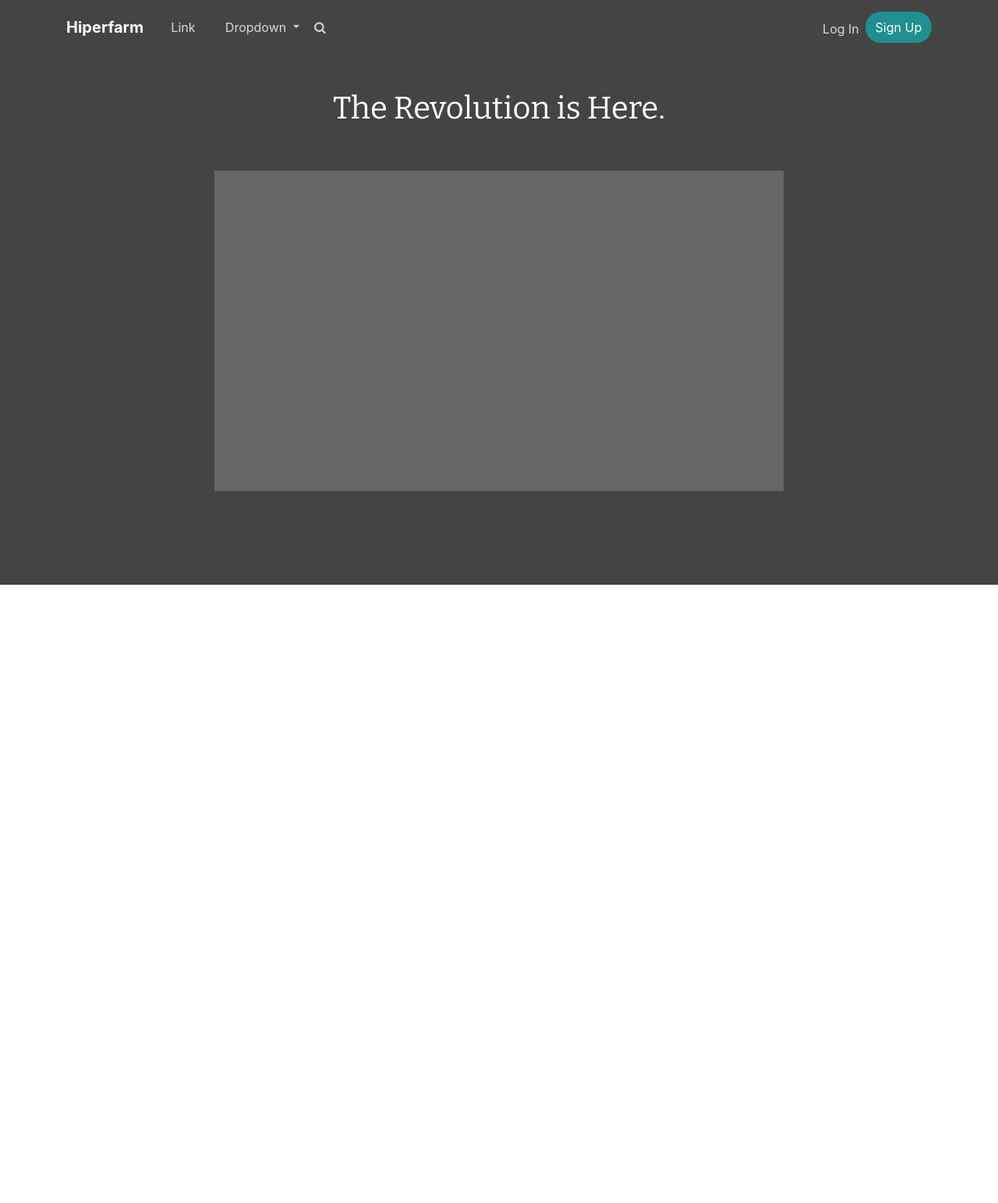
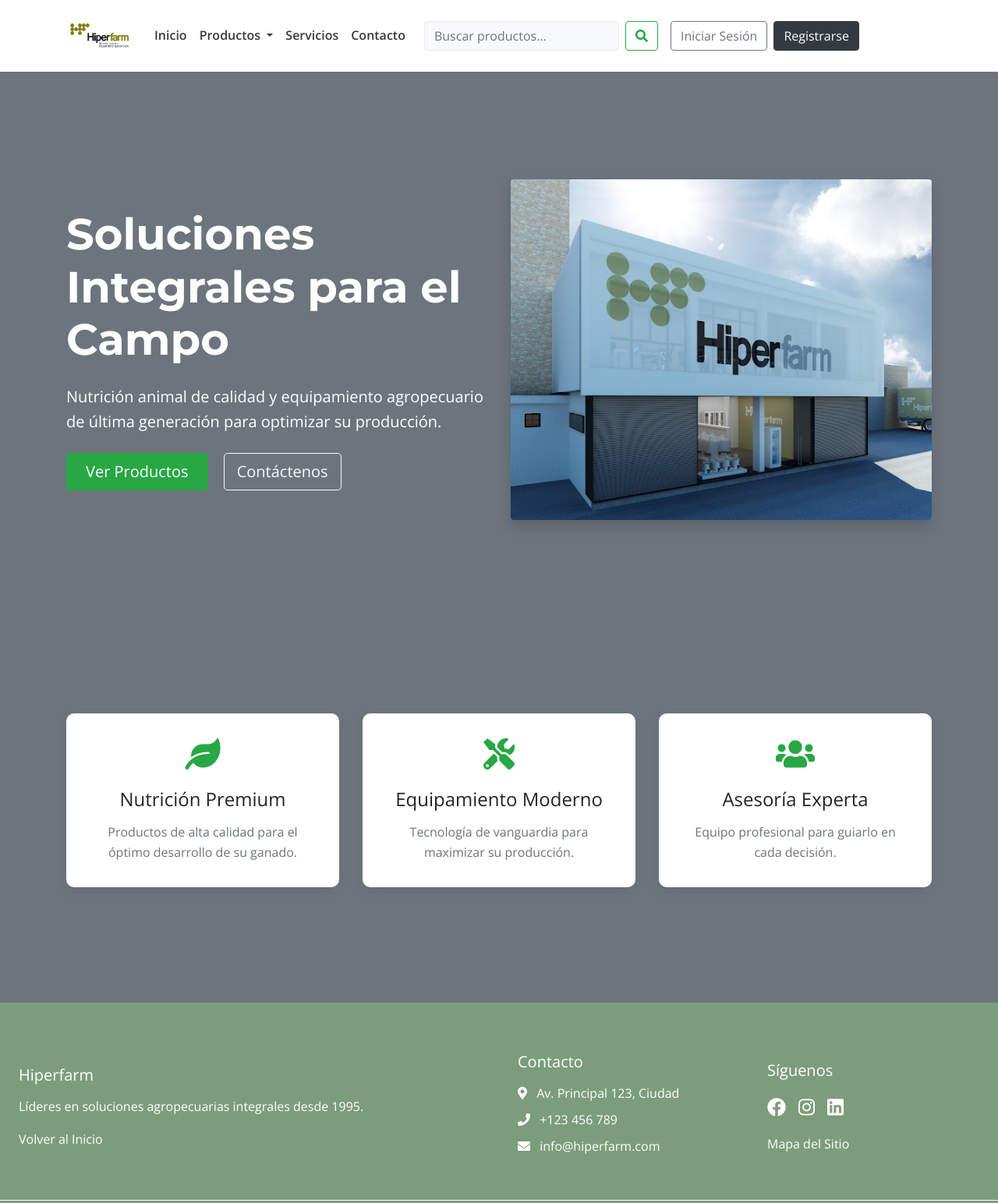
Before and after one commit to Juliogarort/HiperFarm, a plain HTML site: page index.html in a window 1280 px wide. Shown: the top 1543 px of the page at 78% size. Before the commit the page ends 800 px from the top, so only its background shows below. Drawn offline with nearby package versions, Linux system fonts and the light colour scheme.

Commit message:
desarrollo inicial

```diff
--- a/Css/style.css
+++ b/Css/style.css
@@ -1,166 +1,194 @@
-.header-dark {
-    background:url(../../assets/img/mountain_bg.jpg) #444;
-    background-size:cover;
-    padding-bottom:80px;
+/* Estilos generales */
+body {
+  font-family: 'Open Sans', sans-serif;
+  line-height: 1.6;
+  background-color: #f0f0f0; /* Fondo más oscuro */
+}
+h1, h2, h3, h4, h5, h6 {
+  font-family: 'Montserrat', sans-serif;
 }
 
-  @media (min-width:768px) {
-    .header-dark {
-      padding-bottom:120px;
+/* Fondo del contenido principal */
+.content-main {
+  background-color: #6c757d;
+  padding-top: 20px;
+  padding-bottom: 20px;
+}
+
+/* Header y Navegación */
+.header-main {
+  background-color: #6c757d;
+  background-size: cover;
+  background-position: center;
+  position: relative;
+}
+.navbar {
+  padding: 1rem 0;
+  transition: all 0.3s ease;
+  background-color: #fff;
+}
+.navbar.scrolled {
+  box-shadow: 0 2px 10px rgba(0, 0, 0, 0.1);
+}
+.nav-link {
+  font-weight: 600;
+  transition: color 0.3s ease;
+}
+.search-form {
+  position: relative;
+  max-width: 300px;
+}
+.search-form input {
+  padding-right: 40px;
+  background-color: #f8f9fa;
+  border: 1px solid #e9ecef;
+}
+.search-form .search-icon {
+  position: absolute;
+  right: 10px;
+  top: 50%;
+  transform: translateY(-50%);
+  color: #6c757d;
+}
+
+/* Logo Responsive */
+.navbar-brand img {
+  height: 50px;
+  transition: height 0.3s ease;
+}
+@media (max-width: 991.98px) {
+  .navbar-brand img {
+    height: 80px;
   }
 }
 
-  .header-dark .navbar {
-    background:transparent;
-    padding-top:0;
-    padding-bottom:0;
-    color:#fff;
-    border-radius:0;
-    box-shadow:none;
-    border:none;
+/* Alineación del header */
+.mobile-header {
+  flex-direction: column;
+  align-items: center;
+  justify-content: center;
 }
-
-  @media (min-width:768px) {
-    .header-dark .navbar {
-      padding-top:.75rem;
-      padding-bottom:.75rem;
+@media (min-width: 992px) {
+  .mobile-header {
+    align-items: flex-start; /* Alineación a la izquierda en pantallas grandes */
   }
 }
 
-  .header-dark .navbar .navbar-brand {
-    font-weight:bold;
-    color:inherit;
+/* Hero Section */
+.hero-section {
+  background-color: #6c757d;
+  padding: 160px 0 100px;
+  margin-top: 70px; /* Altura del header */
+}
+@media (max-width: 991.98px) {
+  .hero-section {
+    margin-top: 100px; /* Ajuste para dispositivos móviles y tablets */
+  }
+}
+.hero-section h1 {
+  font-size: 3.5rem;
+  font-weight: 700;
+}
+.hero-image img {
+  box-shadow: 0 10px 30px rgba(0, 0, 0, 0.2);
 }
 
-  .header-dark .navbar .navbar-brand:hover {
-    color:#f0f0f0;
+/* Features Section */
+.features-section {
+  background-color: #6c757d;
+  padding: 80px 0;
+}
+.feature-card {
+  height: 100%;
+  text-align: center;
+  padding: 2rem;
+  background-color: #fff;
+  border-radius: 10px;
+  box-shadow: 0 5px 15px rgba(0, 0, 0, 0.05);
+  transition: transform 0.3s ease;
+}
+.feature-card:hover {
+  transform: translateY(-5px);
+}
+.feature-card i {
+  font-size: 2.5rem;
+  margin-bottom: 1.5rem;
 }
 
-  .header-dark .navbar .navbar-collapse span {
-    margin-top:5px;
+/* Footer */
+.footer-main {
+  background-color: #7C9D7B; /* Color de fondo personalizado */
+  color: #fff; /* Texto blanco */
+  padding: 40px 0 20px; /* Espaciado interno */
 }
 
-  .header-dark .navbar .navbar-collapse span .login {
-    color:#d9d9d9;
-    margin-right:.5rem;
-    text-decoration:none;
+/* Títulos del footer */
+.footer-main h4 {
+  font-size: 1.25rem;
+  margin-bottom: 1rem;
 }
 
-  .header-dark .navbar .navbar-collapse span .login:hover {
-    color:#fff;
+/* Enlaces del footer */
+.footer-main a {
+  color: #adb5bd; /* Color de enlace gris claro */
+  transition: color 0.3s ease;
+}
+.footer-main a:hover {
+  color: #f8f9fa; /* Color de enlace blanco al pasar el mouse */
 }
 
-  .header-dark .navbar .navbar-toggler {
-    border-color:#747474;
+/* Iconos de redes sociales */
+.social-links a {
+  font-size: 1.5rem;
+  transition: color 0.3s ease;
+}
+.social-links a:hover {
+  color: #007bff; /* Azul al pasar el mouse */
 }
 
-  .header-dark .navbar .navbar-toggler:hover, .header-dark .navbar-toggler:focus {
-    background:none;
+/* Lista de contacto */
+.contact-info {
+  list-style: none;
+  padding: 0;
+  margin: 0;
+}
+.contact-info li {
+  margin-bottom: 0.5rem;
+}
+.contact-info i {
+  margin-right: 0.5rem;
 }
 
-  .header-dark .navbar .navbar-toggler {
-    color:#eee;
+/* Alineación responsive */
+@media (max-width: 991.98px) {
+  .footer-main .col-lg-6,
+  .footer-main .col-lg-3 {
+    text-align: center; /* Centrar contenido en pantallas pequeñas */
   }
-
-  .header-dark .navbar .navbar-collapse, .header-dark .navbar .form-inline {
-    border-color:#636363;
-  }
-
-  @media (min-width: 992px) {
-    .header-dark .navbar.navbar .navbar-nav .nav-link {
-      padding-left:1.2rem;
-      padding-right:1.2rem;
+  .footer-main .social-links {
+    justify-content: center; /* Centrar redes sociales */
   }
 }
 
-  .header-dark .navbar.navbar-dark .navbar-nav .nav-link {
-    color:#d9d9d9;
+/* Derechos de autor */
+.footer-main small {
+  font-size: 0.875rem;
+  color: #adb5bd; /* Gris claro */
 }
 
-  .header-dark .navbar.navbar-dark .navbar-nav .nav-link:focus, .header-dark .navbar.navbar-dark .navbar-nav .nav-link:hover {
-    color:#fcfeff !important;
-    background-color:transparent;
+/* Responsive */
+@media (max-width: 991.98px) {
+  .hero-section {
+    padding: 120px 0 60px;
   }
-
-  .header-dark .navbar .navbar-nav > li > .dropdown-menu {
-    margin-top:-5px;
-    box-shadow:0 4px 8px rgba(0,0,0,.1);
-    background-color:#fff;
-    border-radius:2px;
+  .hero-section h1 {
+    font-size: 2.5rem;
   }
-
-  .header-dark .navbar .dropdown-menu .dropdown-item:focus, .header-dark .navbar .dropdown-menu .dropdown-item {
-    line-height:2;
-    font-size:14px;
-    color:#37434d;
+  .nav-buttons {
+    margin-top: 1rem;
   }
-
-  .header-dark .navbar .dropdown-menu .dropdown-item:focus, .header-dark .navbar .dropdown-menu .drodown-item:hover {
-    background:#ebeff1;
-  }
-
-  .header-dark .navbar .action-button, .header-dark .navbar .action-button:active {
-    background:#208f8f;
-    border-radius:20px;
-    font-size:inherit;
-    color:#fff;
-    box-shadow:none;
-    border:none;
-    text-shadow:none;
-    padding:.5rem .8rem;
-    transition:background-color 0.25s;
-  }
-
-  .header-dark .navbar .action-button:hover {
-    background:#269d9d;
-  }
-
-  .header-dark .navbar .form-inline label {
-    color:#ccc;
-  }
-
-  .header-dark .navbar .form-inline .search-field {
-    display:inline-block;
-    width:80%;
-    background:none;
-    border:none;
-    border-bottom:1px solid transparent;
-    border-radius:0;
-    color:#ccc;
-    box-shadow:none;
-    color:inherit;
-    transition:border-bottom-color 0.3s;
-  }
-
-  .header-dark .navbar .form-inline .search-field:focus {
-    border-bottom:1px solid #ccc;
-  }
-
-  .header-dark .hero {
-    margin-top:60px;
-  }
-
-  @media (min-width:768px) {
-    .header-dark .hero {
-      margin-top:20px;
+  .search-form {
+    margin: 1rem 0;
+    max-width: 100%;
   }
 }
-
-  .header-dark .hero h1 {
-    color:#fff;
-    font-family:'Bitter', serif;
-    font-size:40px;
-    margin-top:20px;
-    margin-bottom:80px;
-  }
-
-  @media (min-width:768px) {
-    .header-dark .hero h1 {
-      margin-bottom:50px;
-      line-height:1.5;
-    }
-  }
-
-  .header-dark .hero .embed-responsive iframe {
-    background-color:#666;
-  }
--- a/index.html
+++ b/index.html
@@ -1,96 +1,156 @@
 <!DOCTYPE html>
-<html>
+<html lang="es">
 <head>
     <meta charset="utf-8" />
     <meta name="viewport" content="width=device-width, initial-scale=1.0" />
+    <meta name="description" content="Hiperfarm - Líder en nutrición animal y equipamiento agropecuario" />
     <title>Hiperfarm</title>
+    <link rel="stylesheet" href="https://cdnjs.cloudflare.com/ajax/libs/twitter-bootstrap/4.1.3/css/bootstrap.min.css" />
+    <link rel="stylesheet" href="https://cdnjs.cloudflare.com/ajax/libs/font-awesome/5.15.4/css/all.min.css" />
+    <link rel="stylesheet" href="https://fonts.googleapis.com/css2?family=Montserrat:wght@400;600;700&family=Open+Sans:wght@400;600&display=swap" />
     <link rel="stylesheet" href="Css/style.css" />
-    <link
-      rel="stylesheet"
-      href="https://cdnjs.cloudflare.com/ajax/libs/twitter-bootstrap/4.1.3/css/bootstrap.min.css"
-    />
-    <link
-      rel="stylesheet"
-      href="https://cdnjs.cloudflare.com/ajax/libs/font-awesome/4.7.0/css/font-awesome.min.css"
-    />
-    <link
-      rel="stylesheet"
-      href="https://fonts.googleapis.com/css?family=Bitter:400,700"
-    />
 </head>
-
 <body>
-    <div>
-      <div class="header-dark">
-        <nav
-          class="navbar navbar-dark navbar-expand-md navigation-clean-search"
-        >
+    <!-- Header -->
+    <header class="header-main">
+        <nav class="navbar navbar-expand-lg navbar-light fixed-top">
             <div class="container">
-            <a class="navbar-brand" href="#">Hiperfarm</a
-            ><button
-              class="navbar-toggler"
-              data-toggle="collapse"
-              data-target="#navcol-1"
-            >
-              <span class="sr-only">Toggle navigation</span
-              ><span class="navbar-toggler-icon"></span>
+                <!-- Alineación centrada para móviles/tablets, izquierda para escritorios -->
+                <div class="d-flex flex-column align-items-center align-items-lg-start mobile-header">
+                    <a class="navbar-brand d-flex align-items-center mb-3 mb-lg-0" href="#">
+                        <img src="hiperfarm.jpg" alt="Hiperfarm Logo" class="logo" height="50">
+                    </a>
+                    <button class="navbar-toggler mt-3" data-toggle="collapse" data-target="#navbarMain">
+                        <span class="navbar-toggler-icon"></span>
                     </button>
-            <div class="collapse navbar-collapse" id="navcol-1">
-              <ul class="nav navbar-nav">
-                <li class="nav-item" role="presentation">
-                  <a class="nav-link" href="#">Link</a>
+                </div>
+                <div class="collapse navbar-collapse justify-content-center justify-content-lg-start w-100" id="navbarMain">
+                    <ul class="navbar-nav mx-auto mx-lg-0 text-center text-lg-left">
+                        <li class="nav-item">
+                            <a class="nav-link text-dark" href="#inicio">Inicio</a>
                         </li>
-                <li class="dropdown">
-                  <a
-                    class="dropdown-toggle nav-link dropdown-toggle"
-                    data-toggle="dropdown"
-                    aria-expanded="false"
-                    href="#"
-                    >Dropdown
+                        <li class="nav-item dropdown">
+                            <a class="nav-link dropdown-toggle text-dark" href="#" id="productosDropdown" data-toggle="dropdown">
+                                Productos
                             </a>
-                  <div class="dropdown-menu" role="menu">
-                    <a class="dropdown-item" role="presentation" href="#"
-                      >First Item</a
-                    ><a class="dropdown-item" role="presentation" href="#"
-                      >Second Item</a
-                    ><a class="dropdown-item" role="presentation" href="#"
-                      >Third Item</a
-                    >
+                            <div class="dropdown-menu">
+                                <a class="dropdown-item" href="#nutricion">Nutrición Animal</a>
+                                <a class="dropdown-item" href="#equipamiento">Equipamiento Agropecuario</a>
+                                <a class="dropdown-item" href="#suplementos">Suplementos</a>
                             </div>
                         </li>
+                        <li class="nav-item">
+                            <a class="nav-link text-dark" href="#servicios">Servicios</a>
+                        </li>
+                        <li class="nav-item">
+                            <a class="nav-link text-dark" href="#contacto">Contacto</a>
+                        </li>
                     </ul>
-              <form class="form-inline mr-auto" target="_self">
-                <div class="form-group">
-                  <label for="search-field"><i class="fa fa-search"></i></label
-                  ><input
-                    class="form-control search-field"
-                    type="search"
-                    name="search"
-                    id="search-field"
-                  />
+                    <form class="search-form mx-lg-3 d-flex mt-3 mt-lg-0">
+                        <input type="search" class="form-control" placeholder="Buscar productos...">
+                        <button type="submit" class="btn btn-outline-success ml-2"><i class="fas fa-search"></i></button>
+                    </form>
+                    <div class="nav-buttons d-flex align-items-center mt-3 mt-lg-0">
+                        <a href="#login" class="btn btn-outline-secondary mr-2">Iniciar Sesión</a>
+                        <a href="#registro" class="btn btn-dark">Registrarse</a>
                     </div>
-              </form>
-              <span class="navbar-text"
-                ><a href="#" class="login">Log In</a></span
-              ><a class="btn btn-light action-button" role="button" href="#"
-                >Sign Up</a
-              >
                 </div>
             </div>
         </nav>
-        <div class="container hero">
-          <div class="row">
-            <div class="col-md-8 offset-md-2">
-              <h1 class="text-center">The Revolution is Here.</h1>
-              <div class="embed-responsive embed-responsive-16by9">
-                <iframe class="embed-responsive-item"></iframe>
+    </header>
+    <!-- Hero Section -->
+    <section class="hero-section">
+        <div class="container">
+            <div class="row align-items-center">
+                <div class="col-lg-6">
+                    <h1 class="text-white mb-4">Soluciones Integrales para el Campo</h1>
+                    <p class="lead text-white mb-4">Nutrición animal de calidad y equipamiento agropecuario de última generación para optimizar su producción.</p>
+                    <div class="hero-buttons">
+                        <a href="#productos" class="btn btn-success btn-lg px-4">Ver Productos</a>
+                        <a href="#contacto" class="btn btn-outline-light btn-lg ml-3">Contáctenos</a>
+                    </div>
+                </div>
+                <div class="col-lg-6 mt-5 mt-lg-0">
+                    <div class="hero-image">
+                        <img src="img/Render-Fachada.jpg" alt="Granja moderna" class="img-fluid rounded shadow">
                     </div>
                 </div>
             </div>
         </div>
+    </section>
+    <!-- Main Content -->
+    <main class="content-main">
+        <!-- Características Principales -->
+        <section class="features-section">
+            <div class="container py-5">
+                <div class="row">
+                    <div class="col-md-4 mb-4 mb-md-0">
+                        <div class="feature-card">
+                            <i class="fas fa-leaf text-success mb-4"></i>
+                            <h3 class="h4 mb-3">Nutrición Premium</h3>
+                            <p class="text-muted mb-0">Productos de alta calidad para el óptimo desarrollo de su ganado.</p>
                         </div>
                     </div>
-    <script src="https://cdnjs.cloudflare.com/ajax/libs/jquery/3.2.1/jquery.min.js"></script>
+                    <div class="col-md-4 mb-4 mb-md-0">
+                        <div class="feature-card">
+                            <i class="fas fa-tools text-success mb-4"></i>
+                            <h3 class="h4 mb-3">Equipamiento Moderno</h3>
+                            <p class="text-muted mb-0">Tecnología de vanguardia para maximizar su producción.</p>
+                        </div>
+                    </div>
+                    <div class="col-md-4">
+                        <div class="feature-card">
+                            <i class="fas fa-users text-success mb-4"></i>
+                            <h3 class="h4 mb-3">Asesoría Experta</h3>
+                            <p class="text-muted mb-0">Equipo profesional para guiarlo en cada decisión.</p>
+                        </div>
+                    </div>
+                </div>
+            </div>
+        </section>
+    </main>
+    <!-- Footer -->
+<footer class="footer-main text-white">
+    <div class="container-fluid p-0">
+        <div class="row no-gutters align-items-center">
+            <!-- Sección de Información Principal -->
+            <div class="col-lg-6 col-md-12 p-4 text-center text-lg-left">
+                <h4 class="h5 mb-3">Hiperfarm</h4>
+                <p class="mb-0">Líderes en soluciones agropecuarias integrales desde 1995.</p>
+                <a href="#inicio" class="text-white d-block mt-3">Volver al Inicio</a>
+            </div>
+            <!-- Sección de Contacto -->
+            <div class="col-lg-3 col-md-6 p-4 text-center text-lg-left">
+                <h4 class="h5 mb-3">Contacto</h4>
+                <ul class="contact-info list-unstyled">
+                    <li><i class="fas fa-map-marker-alt"></i> Av. Principal 123, Ciudad</li>
+                    <li><i class="fas fa-phone"></i> +123 456 789</li>
+                    <li><i class="fas fa-envelope"></i> info@hiperfarm.com</li>
+                </ul>
+            </div>
+            <!-- Sección de Redes Sociales y Mapa del Sitio -->
+            <div class="col-lg-3 col-md-6 p-4 text-center text-lg-left">
+                <h4 class="h5 mb-3">Síguenos</h4>
+                <div class="social-links d-flex justify-content-center justify-content-lg-start">
+                    <a href="#" class="text-white mr-3"><i class="fab fa-facebook"></i></a>
+                    <a href="#" class="text-white mr-3"><i class="fab fa-instagram"></i></a>
+                    <a href="#" class="text-white"><i class="fab fa-linkedin"></i></a>
+                </div>
+                <a href="#mapa-sitio" class="text-white d-block mt-3">Mapa del Sitio</a>
+            </div>
+        </div>
+        <!-- Línea Divisoria -->
+        <div class="border-top border-light my-4"></div>
+        <!-- Derechos de Autor -->
+        <div class="row no-gutters">
+            <div class="col-12 text-center py-3">
+                <small>&copy; 2023 Hiperfarm. Todos los derechos reservados.</small>
+            </div>
+        </div>
+    </div>
+</footer>
+    <!-- Scripts -->
+    <script src="https://cdnjs.cloudflare.com/ajax/libs/jquery/3.6.0/jquery.min.js"></script>
     <script src="https://cdnjs.cloudflare.com/ajax/libs/twitter-bootstrap/4.1.3/js/bootstrap.bundle.min.js"></script>
 </body>
 </html>
```
Also changed, not shown: img/Logo-Hiperfarm.png (added), img/Merchandising.jpg (added), img/Nutrición-animales-de-producción.png (added), img/Nutrición-animales-domésticos.png (added), img/Render-Fachada.jpg (added), img/Rotulo-HIPERFARM.png (added). Lines whose indentation alone changed are shown as unchanged.
